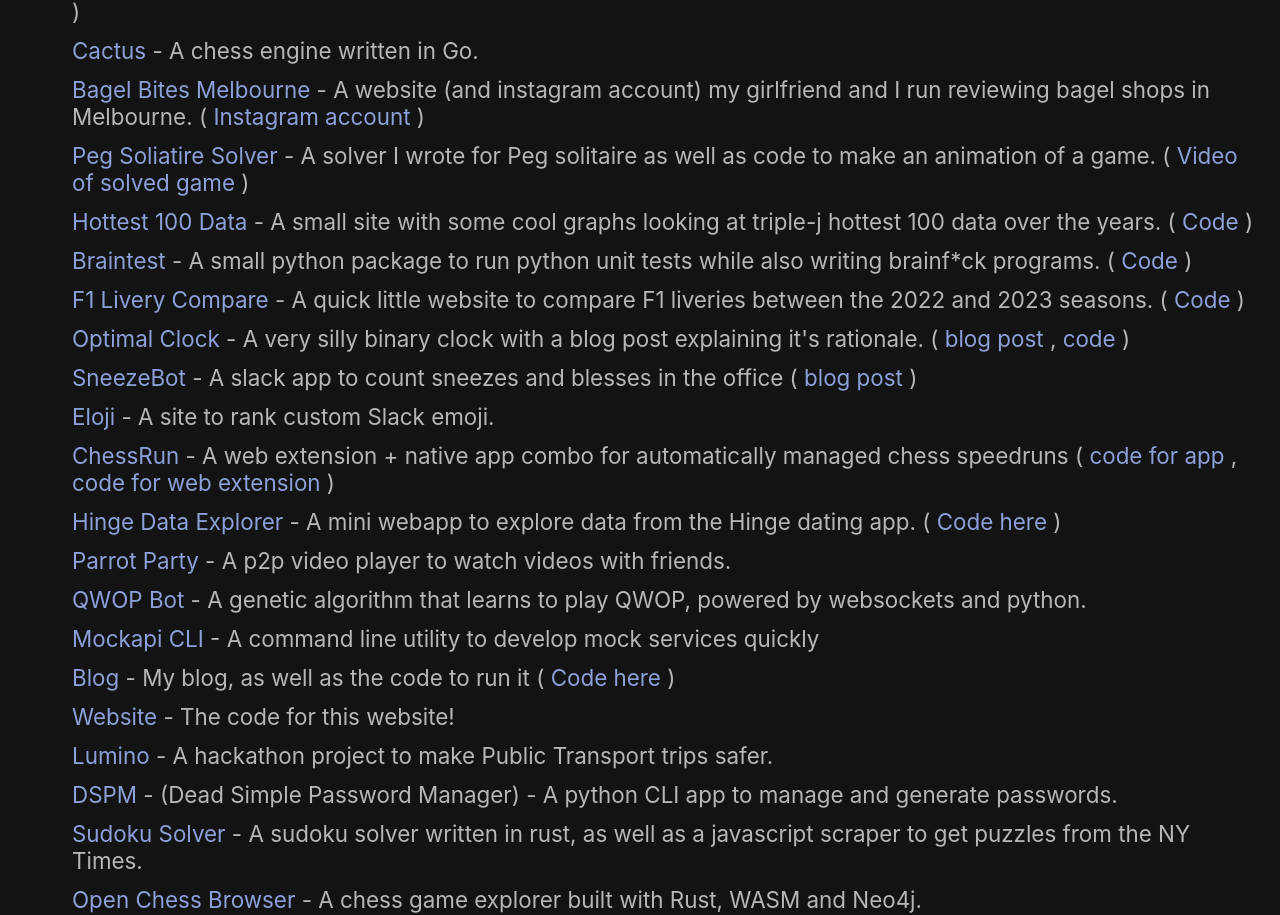
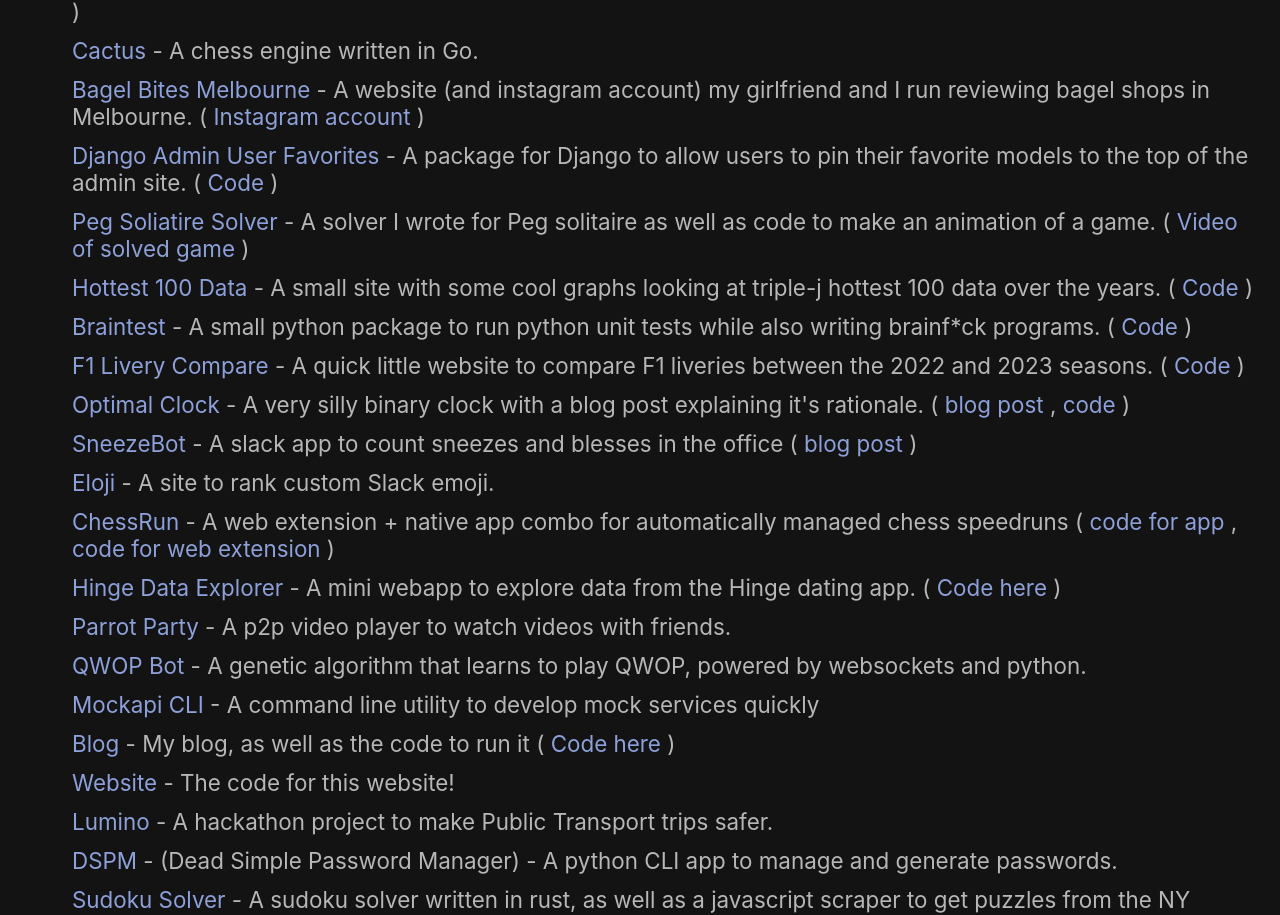
Before and after one commit to etopiei/website, a Svelte app: page / in a window 1280 px wide. Shown: the part 870-1785 px from the top of the page. Built offline with nearby package versions, Linux system fonts and the light colour scheme.

Commit message:
Add django admin project to website.

```diff
--- a/src/project_data.js
+++ b/src/project_data.js
@@ -62,6 +62,17 @@
             {
                 text: "Instagram account",
                 link: "https://www.instagram.com/bagelbitesmelbourne/",
+            }
+        ]
+    },
+    {
+        name: "Django Admin User Favorites",
+        description: "A package for Django to allow users to pin their favorite models to the top of the admin site.",
+        mainLink: "https://pypi.org/project/django-admin-user-favorites/",
+        extraLinks: [
+            {
+                text: "Code",
+                link: "https://github.com/etopiei/django_admin_user_favorites",
             }
         ]
     },
```
